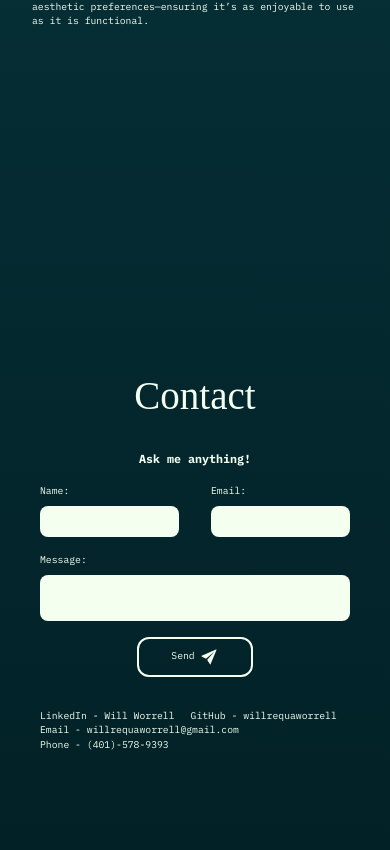
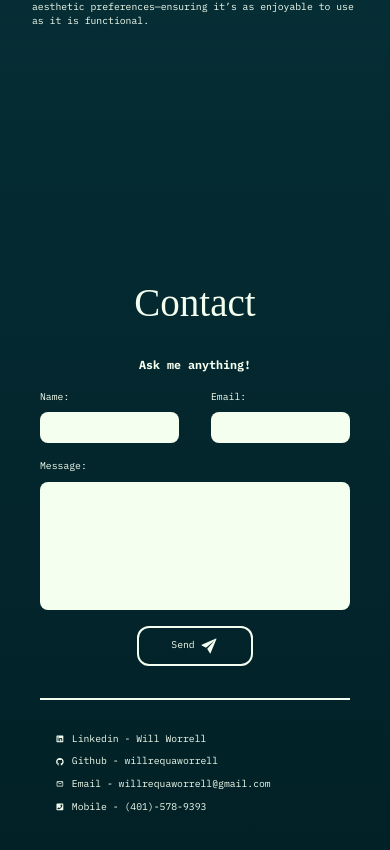
Before and after one commit to willrequaworrell/portfolio_site, a React (Vite) app: page / in a window 390 px wide. Shown: the part 2390-3240 px from the top of the page. Built offline with nearby package versions, Linux system fonts and the light colour scheme; a web font is replaced by a local one.

Commit message:
work on mobile contact form social links + set min height on text area component

```diff
--- a/src/components/Contact/ContactSection.tsx
+++ b/src/components/Contact/ContactSection.tsx
@@ -104,14 +104,36 @@ const ContactSection = () => {
                             </div>
                         </div>
                         <ContactForm/>
-                        {/* Mobile contact form */}
-                        <div className="flex flex-col items-center justify-around border-[#F4FFF0] md:hidden md:border-r-4">
-                            <div className="flex flex-wrap gap-x-4">
+
+                        <div className="flex flex-col items-start border-t-2 px-4 py-8 gap-y-2 border-[#F4FFF0] md:hidden md:border-r-4">
+                            <SocialLink
+                                text="Linkedin - Will Worrell"
+                                icon={<FaLinkedin />}
+                                href="https://linkedin.com/in/wrw"
+                                openInNewTab
+                            />
+                            <SocialLink
+                                text="Github - willrequaworrell"
+                                icon={<FaGithub />}
+                                href="https://github.com/willrequaworrell"
+                                openInNewTab
+                            />
+                            <SocialLink
+                                text="Email - willrequaworrell@gmail.com"
+                                icon={<MdOutlineMailOutline />}
+                                href="mailto:willrequaworrell@gmail.com"
+                            />
+                            <SocialLink
+                                text="Mobile - (401)-578-9393"
+                                icon={<FaPhoneSquare />}
+                                href="sms:+14015789393"
+                            />
+                            {/* <div className="flex flex-wrap gap-x-4">
                                 <p>LinkedIn - Will Worrell</p>
                                 <p>GitHub - willrequaworrell</p>
                                 <p>Email - willrequaworrell@gmail.com</p>
                                 <p>Phone - (401)-578-9393</p>
-                            </div>
+                            </div> */}
                         </div>
                     </motion.div>
                 </motion.div>
--- a/src/components/Contact/TextArea.tsx
+++ b/src/components/Contact/TextArea.tsx
@@ -16,7 +16,7 @@ const TextArea = ({label, id, name, placeholder, required=true}: TextAreaPropsTy
                 name={name}
                 placeholder={placeholder}
                 required={required}
-                className="w-full bg-[#F4FFF0] p-2 text-slate-600 resize-none overflow-y-auto rounded-lg"
+                className="w-full min-h-32 bg-[#F4FFF0] p-2 text-slate-600 resize-none overflow-y-auto rounded-lg"
             />
         </div>
     )
```
